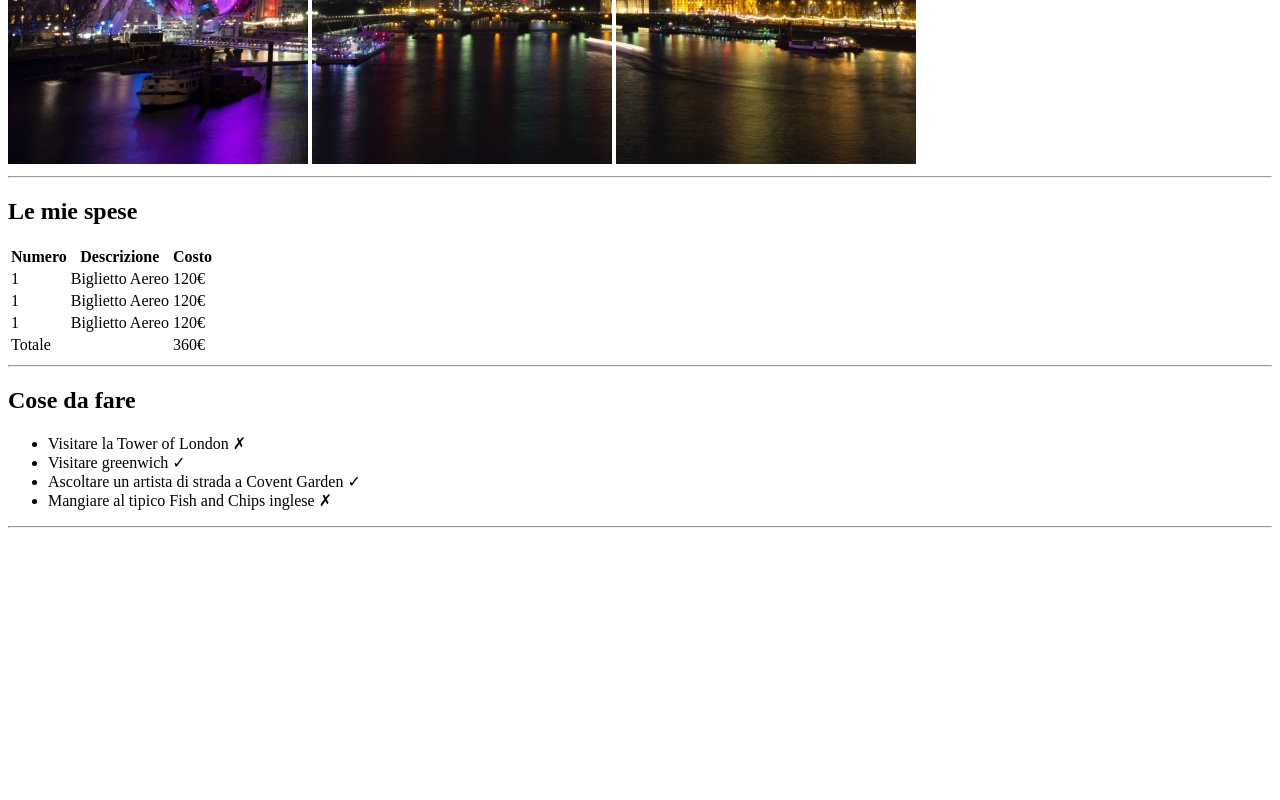
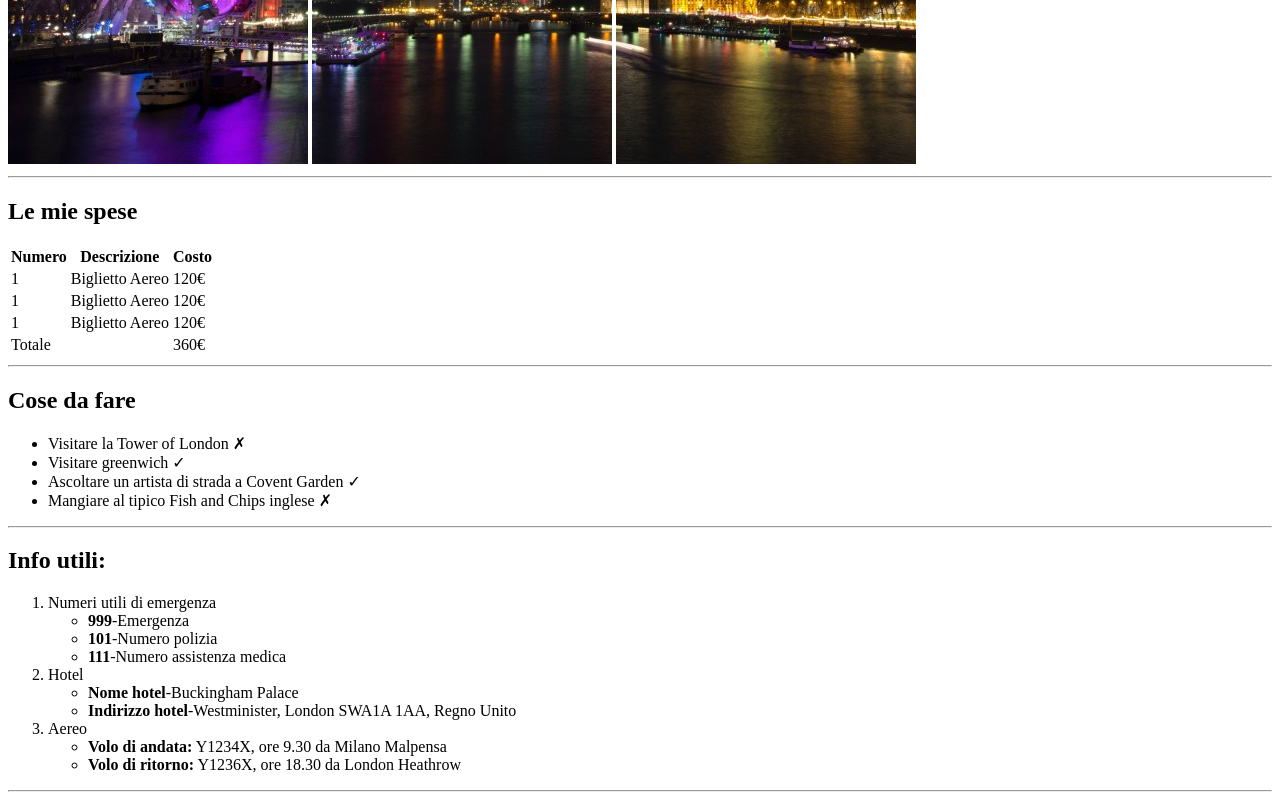
Before and after one commit to davimut/html-london-trip, a plain HTML site: page index.html in a window 1280 px wide. Shown: the part 516-1316 px from the top of the page. Before the commit the page ends 1052 px from the top, so only its background shows below. Drawn offline with Linux system fonts and the light colour scheme.

Commit message:
add: list with sublists for useful information

```diff
--- a/index.html
+++ b/index.html
@@ -66,7 +66,49 @@
          <li>Mangiare al tipico Fish and Chips inglese	&#10007;</li>
        </ul>
  </section> <!-- fine sezione cose da fare  -->
+
 <hr>
+
+ <section> <!-- inizo sezione info utlili (liste + sottoliste ) -->
+  <h2><strong>Info utili:</strong></h2>
+  <ol>
+  <li>Numeri utili di emergenza
+      <ul>
+        <li>
+          <strong>999</strong>-Emergenza
+        </li>
+        <li>
+          <strong>101</strong>-Numero polizia
+        </li>
+        <li>
+          <strong>111</strong>-Numero assistenza medica
+        </li>
+      </ul>
+    </li>
+  <li>Hotel
+      <ul>
+        <li>
+          <strong>Nome hotel</strong>-Buckingham Palace
+        </li>
+        <li>
+          <strong>Indirizzo hotel</strong>-Westminister, London SWA1A 1AA, Regno Unito
+        </li>
+       </ul>
+    </li>
+  <li>Aereo
+       <ul>
+        <li>
+          <strong>Volo di andata:</strong> Y1234X, ore 9.30 da Milano Malpensa
+        </li>
+        <li>
+          <strong>Volo di ritorno:</strong> Y1236X, ore 18.30 da London Heathrow
+        </li>
+      </ul>
+    </li>
+  </ol>
+ </section><!-- fine sezione info utlili (liste + sottoliste ) -->
+ <hr>
+
 </main>
 
 </body>
```
